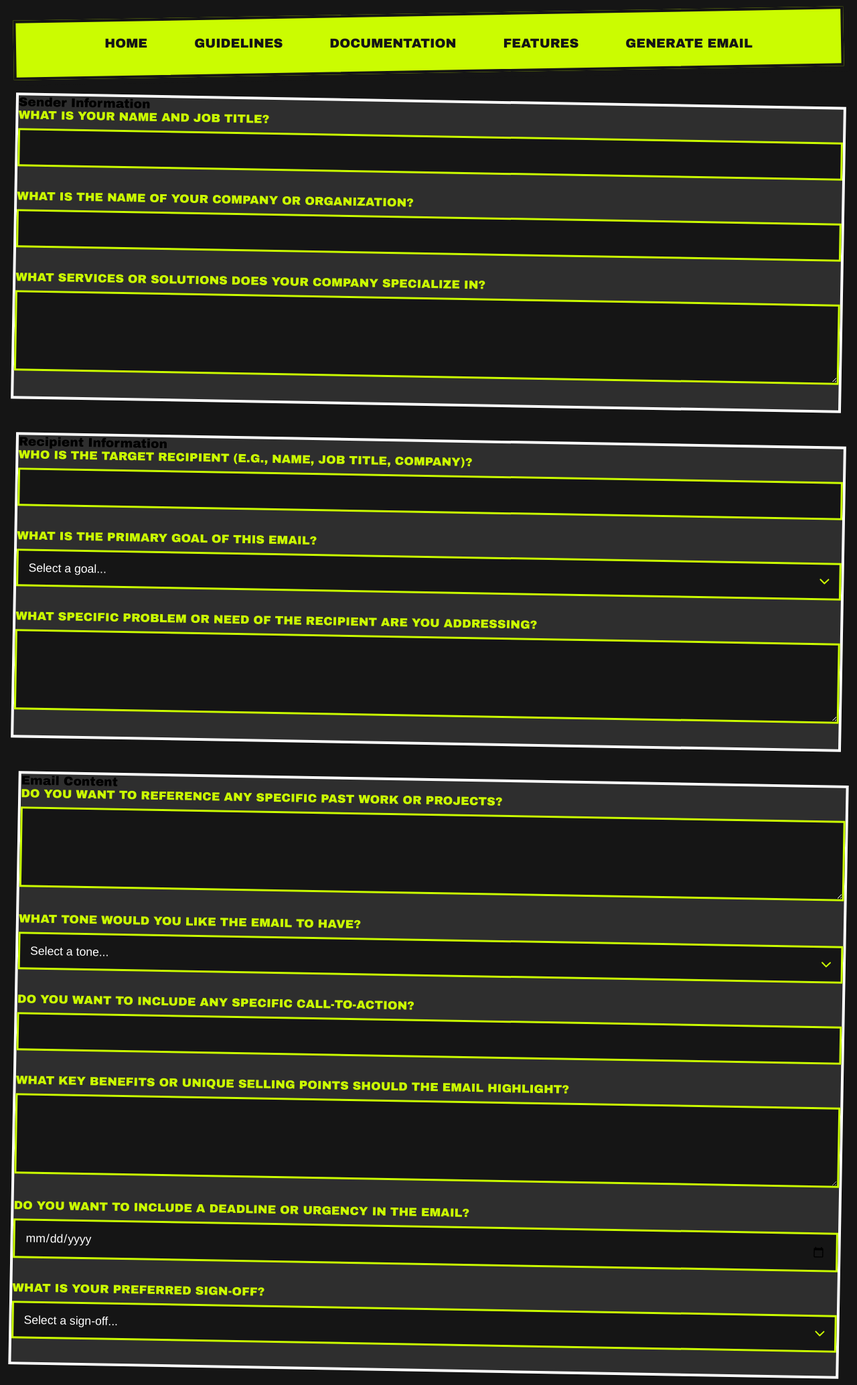
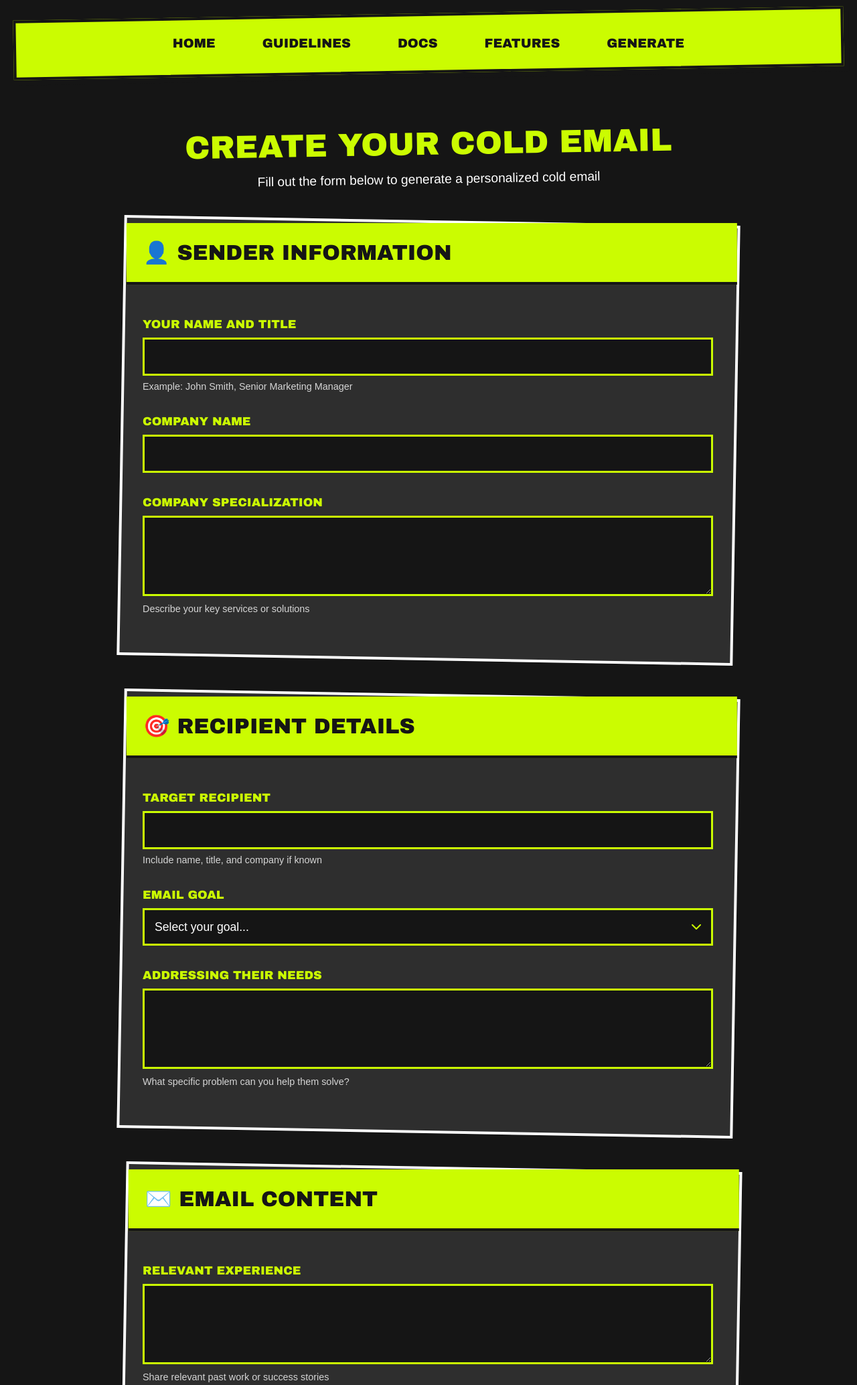
Before and after one commit to Adiiiicodes/Cold_email_Pro, a Flask app: page /generate in a window 1280 px wide. Shown: the top 2068 px of the page at 67% size. Run offline with Flask 3, Linux system fonts and the light colour scheme.

Commit message:
Update generate.html

```diff
--- a/templates/generate.html
+++ b/templates/generate.html
@@ -11,94 +11,137 @@
         <div class="nav-links">
             <a href="/">Home</a>
             <a href="/guidelines">Guidelines</a>
-            <a href="/docs">Documentation</a>
+            <a href="/docs">Docs</a>
             <a href="/features">Features</a>
-            <a href="/generate">Generate Email</a>
+            <a href="/generate">Generate</a>
         </div>
     </nav>
 
-    <div class="question-form">
+    <div class="form-container">
+        <div class="form-header">
+            <h2>Create Your Cold Email</h2>
+            <p>Fill out the form below to generate a personalized cold email</p>
+        </div>
+
         <form id="emailForm" action="/generate" method="POST">
-            <div class="section" id="sender-info">
-                <h3>Sender Information</h3>
+            <div class="section">
+                <div class="section-header">
+                    <h3>👤 Sender Information</h3>
+                </div>
+                <div class="section-content">
                     <div class="form-group">
-                    <label for="name">What is your name and job title?</label>
+                        <label for="name">Your Name and Title</label>
+                        <div class="input-container">
                             <input type="text" id="name" class="form-control" name="name" required>
                         </div>
+                        <div class="form-tip">Example: John Smith, Senior Marketing Manager</div>
+                    </div>
                     <div class="form-group">
-                    <label for="company">What is the name of your company or organization?</label>
+                        <label for="company">Company Name</label>
+                        <div class="input-container">
                             <input type="text" id="company" class="form-control" name="company" required>
                         </div>
+                    </div>
                     <div class="form-group">
-                    <label for="services">What services or solutions does your company specialize in?</label>
+                        <label for="services">Company Specialization</label>
+                        <div class="input-container">
                             <textarea id="services" class="form-control" name="services" required></textarea>
+                        </div>
+                        <div class="form-tip">Describe your key services or solutions</div>
+                    </div>
                 </div>
             </div>
 
-            <div class="section" id="recipient-info">
-                <h3>Recipient Information</h3>
+            <div class="section">
+                <div class="section-header">
+                    <h3>🎯 Recipient Details</h3>
+                </div>
+                <div class="section-content">
                     <div class="form-group">
-                    <label for="recipient">Who is the target recipient (e.g., name, job title, company)?</label>
+                        <label for="recipient">Target Recipient</label>
+                        <div class="input-container">
                             <input type="text" id="recipient" class="form-control" name="recipient" required>
                         </div>
+                        <div class="form-tip">Include name, title, and company if known</div>
+                    </div>
                     <div class="form-group">
-                    <label for="goal">What is the primary goal of this email?</label>
+                        <label for="goal">Email Goal</label>
+                        <div class="input-container">
                             <select id="goal" class="form-control" name="goal" required>
-                        <option value="">Select a goal...</option>
-                        <option value="pitch">Pitch a service</option>
-                        <option value="meeting">Request a meeting</option>
-                        <option value="followup">Follow up on previous interaction</option>
+                                <option value="">Select your goal...</option>
+                                <option value="pitch">Pitch a Service</option>
+                                <option value="meeting">Request a Meeting</option>
+                                <option value="followup">Follow Up</option>
                                 <option value="other">Other</option>
                             </select>
                         </div>
+                    </div>
                     <div class="form-group">
-                    <label for="problem">What specific problem or need of the recipient are you addressing?</label>
+                        <label for="problem">Addressing Their Needs</label>
+                        <div class="input-container">
                             <textarea id="problem" class="form-control" name="problem" required></textarea>
+                        </div>
+                        <div class="form-tip">What specific problem can you help them solve?</div>
+                    </div>
                 </div>
             </div>
 
-            <div class="section" id="content-info">
-                <h3>Email Content</h3>
+            <div class="section">
+                <div class="section-header">
+                    <h3>✉️ Email Content</h3>
+                </div>
+                <div class="section-content">
                     <div class="form-group">
-                    <label for="pastWork">Do you want to reference any specific past work or projects?</label>
+                        <label for="pastWork">Relevant Experience</label>
+                        <div class="input-container">
                             <textarea id="pastWork" class="form-control" name="pastWork"></textarea>
                         </div>
+                        <div class="form-tip">Share relevant past work or success stories</div>
+                    </div>
                     <div class="form-group">
-                    <label for="tone">What tone would you like the email to have?</label>
+                        <label for="tone">Email Tone</label>
+                        <div class="input-container">
                             <select id="tone" class="form-control" name="tone" required>
-                        <option value="">Select a tone...</option>
+                                <option value="">Choose a tone...</option>
                                 <option value="formal">Formal</option>
                                 <option value="friendly">Friendly</option>
                                 <option value="persuasive">Persuasive</option>
                                 <option value="professional">Professional</option>
                             </select>
                         </div>
+                    </div>
                     <div class="form-group">
-                    <label for="cta">Do you want to include any specific call-to-action?</label>
+                        <label for="cta">Call-to-Action</label>
+                        <div class="input-container">
                             <input type="text" id="cta" class="form-control" name="cta" required>
                         </div>
+                        <div class="form-tip">What action do you want them to take?</div>
+                    </div>
                     <div class="form-group">
-                    <label for="benefits">What key benefits or unique selling points should the email highlight?</label>
+                        <label for="benefits">Key Benefits</label>
+                        <div class="input-container">
                             <textarea id="benefits" class="form-control" name="benefits" required></textarea>
                         </div>
-                <div class="form-group">
-                    <label for="deadline">Do you want to include a deadline or urgency in the email?</label>
-                    <input type="date" id="deadline" class="form-control" name="deadline">
+                        <div class="form-tip">List your unique selling points</div>
                     </div>
                     <div class="form-group">
-                    <label for="signoff">What is your preferred sign-off?</label>
+                        <label for="signoff">Email Sign-off</label>
+                        <div class="input-container">
                             <select id="signoff" class="form-control" name="signoff" required>
-                        <option value="">Select a sign-off...</option>
-                        <option value="best">Best regards</option>
+                                <option value="">Choose a sign-off...</option>
+                                <option value="best">Best Regards</option>
                                 <option value="sincerely">Sincerely</option>
                                 <option value="thanks">Thanks</option>
                                 <option value="custom">Custom</option>
                             </select>
-                    <input type="text" id="customSignoff" class="form-control" name="customSignoff" style="display: none;" placeholder="Enter custom sign-off">
+                        </div>
+                    </div>
                 </div>
             </div>
 
-            <button type="submit" class="btn">Generate Email</button>
+            <div class="submit-container">
+                <button type="submit" class="btn">Generate Your Email ✨</button>
+            </div>
         </form>
     </div>
     <script src="static/js/main.js"></script>
```
Lines whose indentation alone changed are shown as unchanged.
